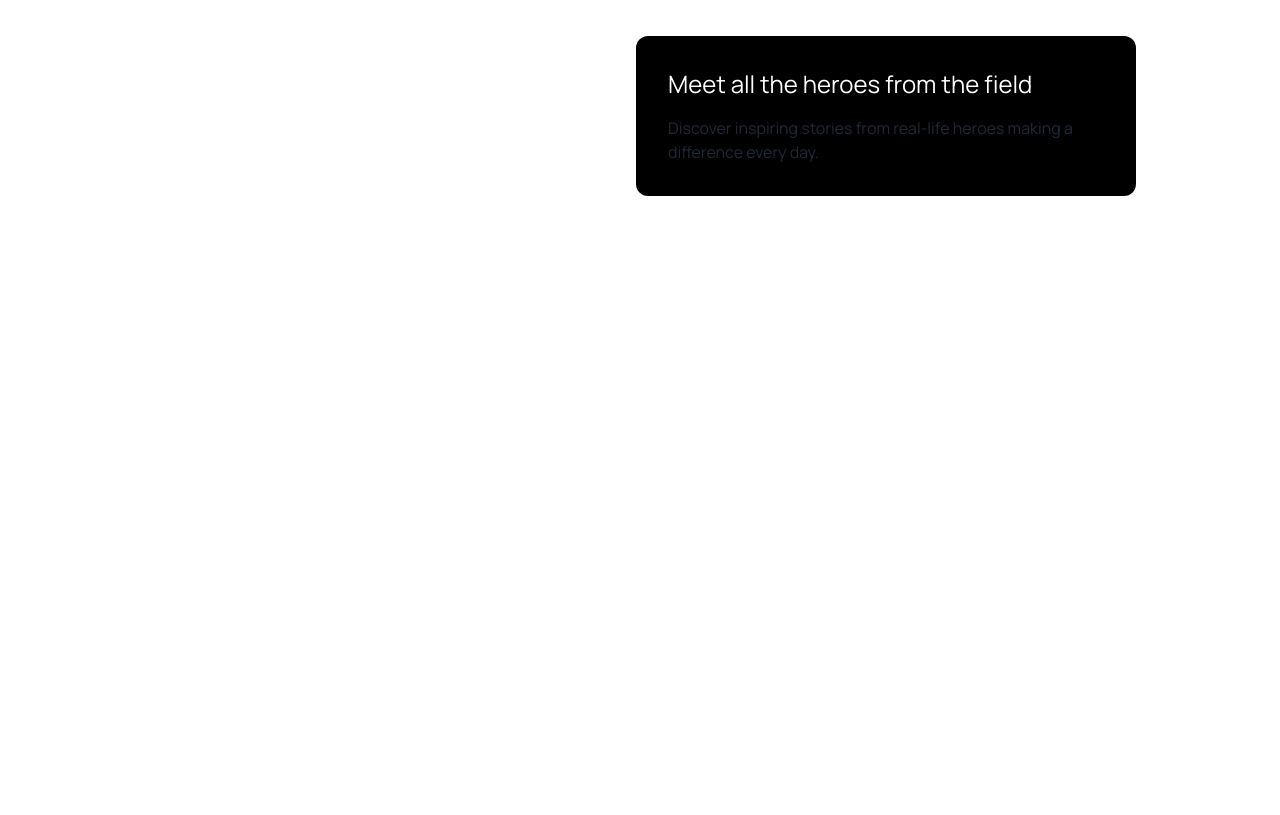
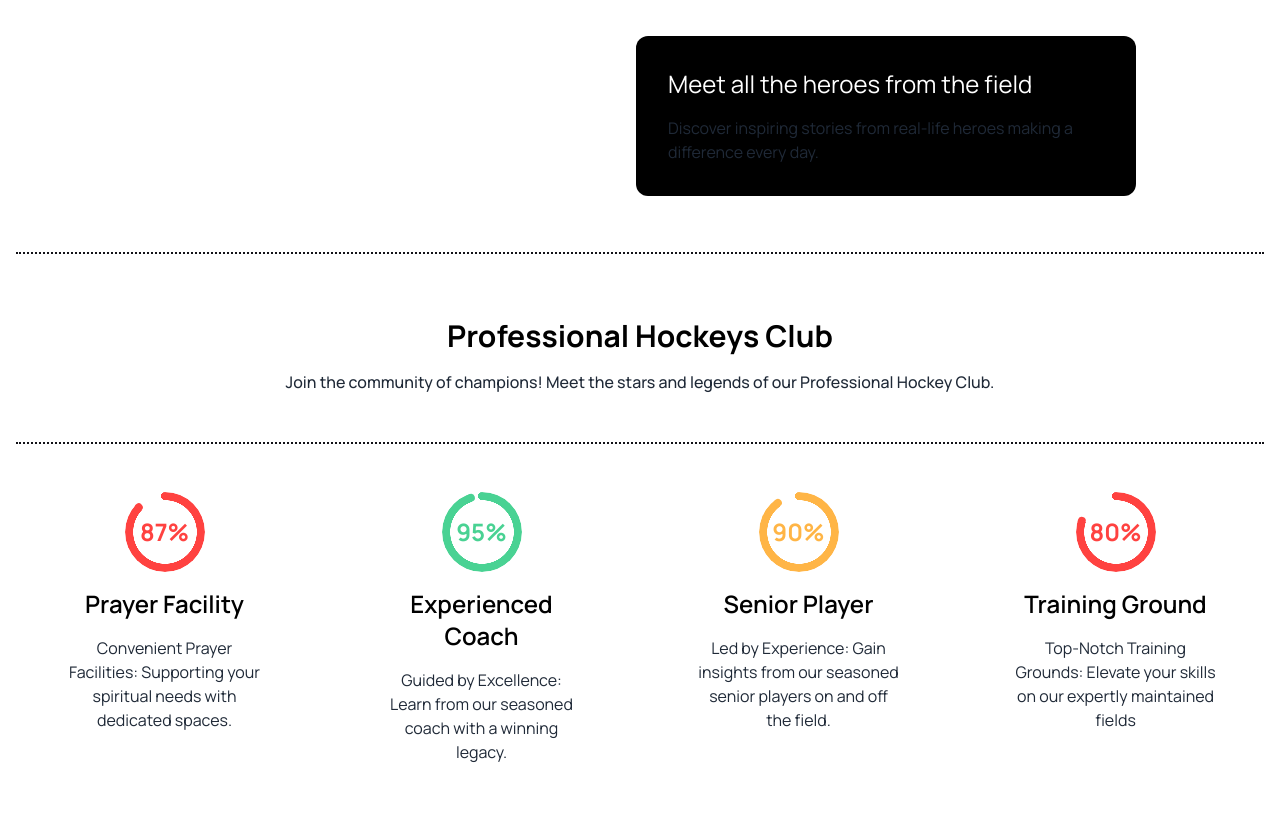
Before and after one commit to aaaziim/Hockey--Club, a plain HTML site: page index.html in a window 1280 px wide. Shown: the part 904-1719 px from the top of the page. Before the commit the page ends 1212 px from the top, so only its background shows below. Drawn offline with nearby package versions, Linux system fonts and the light colour scheme.

Commit message:
Rsponsive Hockey Club Section Added

```diff
--- a/index.html
+++ b/index.html
@@ -28,9 +28,9 @@
 </style>
 <!-- Stylesheet End -->
 
-<body class="mb-10 bg-white manrope p-4">
+<body class="container mx-auto mb-10 bg-white manrope p-4">
     <!-- Header Start -->
-    <header class="container mx-auto">
+    <header class="">
         <!-- Nav Start -->
         <nav class="py-6">
             <div class="navbar ">
@@ -106,8 +106,8 @@
                 </div>
             </div>
             <!-- Banner Card Start -->
-            <div class="relative">
-                <div class=" bg-black rounded-xl p-8 absolute lg:max-w-[500px] lg:-top-44 lg:right-32">
+            <div class="lg:relative">
+                <div class=" bg-black rounded-xl p-8 lg:absolute lg:max-w-[500px] lg:-top-44 lg:right-32">
                     <h2 class="text-2xl text-800 text-white mb-4">
                         Meet all the heroes from the field
                     </h2>
@@ -122,11 +122,59 @@
     <!-- Header End -->
     <!-- Main Start -->
     <main class="bg-white">
+        <!-- Professional Hockeys Club Section Start -->
+        <!-- Section Heading Start -->
+        <div class="border-dotted border-y-2 border-[#131318] py-12">
+            <h1 class="text-3xl text-center font-bold text-black py-4">Professional Hockeys Club</h1>
+            <p class="font-medium text-center"> Join the community of champions! Meet the stars and legends of our
+                Professional Hockey Club.</p>
+        </div>
+        <!-- Section Heading End -->
+        <!-- Section Progress Card Start -->
+        <div class="grid grid-cols-1 gap-5 lg:grid-cols-4 ">
+            <div class="text-center p-12">
+                <div class="radial-progress text-2xl font-bold text-[#ff4240]" style="--value:87;" role="progressbar">
+                    87%</div>
+                <div>
+                    <h2 class="text-2xl font-semibold text-black my-4">Prayer Facility</h2>
+                    <p>Convenient Prayer Facilities: Supporting your spiritual needs with dedicated spaces.</p>
 
+                </div>
+            </div>
+            <div class="text-center p-12">
+                <div class="radial-progress text-2xl font-bold text-[#49d293]" style="--value:95;" role="progressbar">
+                    95%</div>
+                <div>
+                    <h2 class="text-2xl font-semibold text-black my-4">Experienced Coach</h2>
+                    <p>Guided by Excellence: Learn from our seasoned coach with a winning legacy.</p>
+
+                </div>
+            </div>
+            <div class="text-center p-12">
+                <div class="radial-progress text-2xl font-bold text-[#ffb546]" style="--value:90;" role="progressbar">
+                    90%</div>
+                <div>
+                    <h2 class="text-2xl font-semibold text-black my-4">Senior Player</h2>
+                    <p>Led by Experience: Gain insights from our seasoned senior players on and off the field.</p>
+
+                </div>
+            </div>
+            <div class="text-center p-12">
+                <div class="radial-progress text-2xl font-bold text-[#ff4240]" style="--value:80;" role="progressbar">
+                    80%</div>
+                <div>
+                    <h2 class="text-2xl font-semibold text-black my-4">Training Ground</h2>
+                    <p>Top-Notch Training Grounds: Elevate your skills on our expertly maintained fields</p>
+
+                </div>
+            </div>
+        </div>
+        <!-- Section Progress Card End -->
+        <!-- Professional Hockeys Club Section End -->
     </main>
     <!-- Main End -->
     <!-- Footer Start -->
-    <footer>
+    <footer class="font-medium text-center">
 
     </footer>
     <!-- Footer End -->
```
